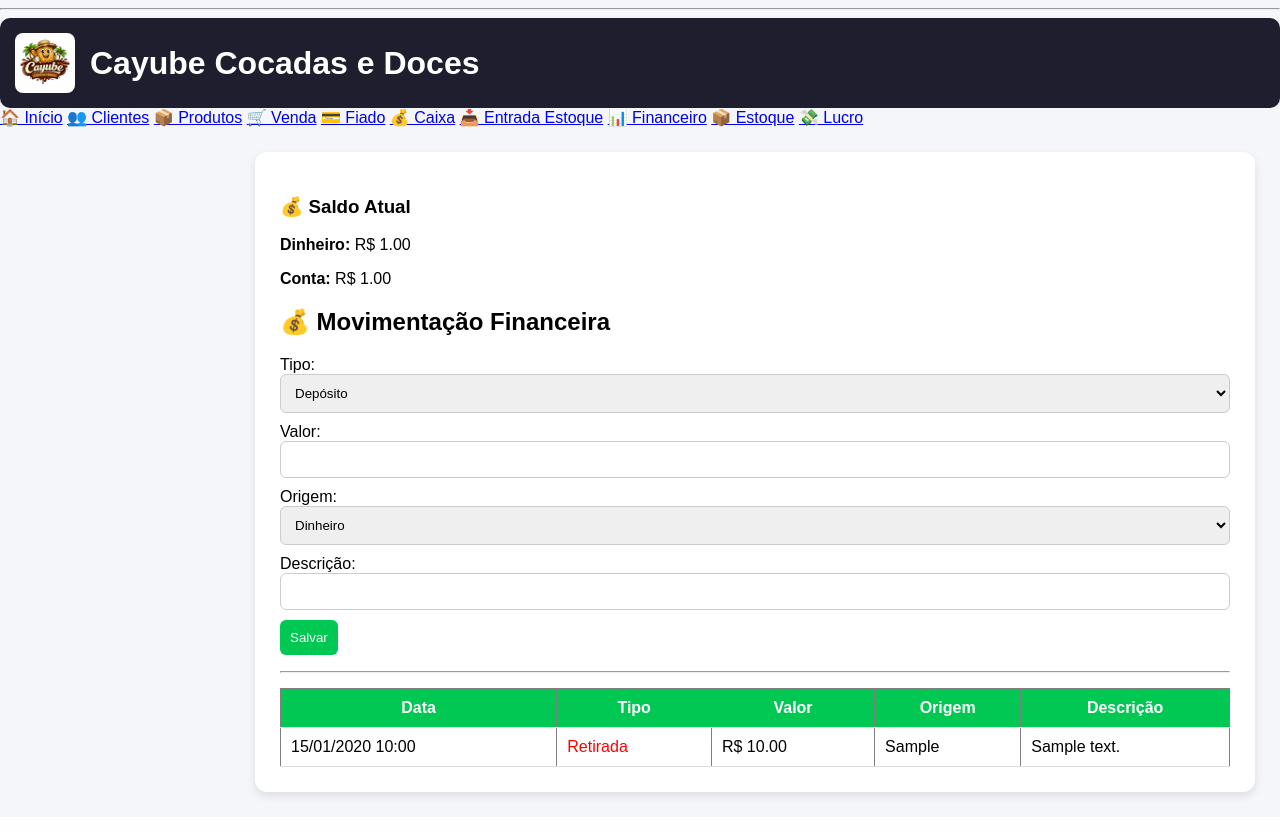
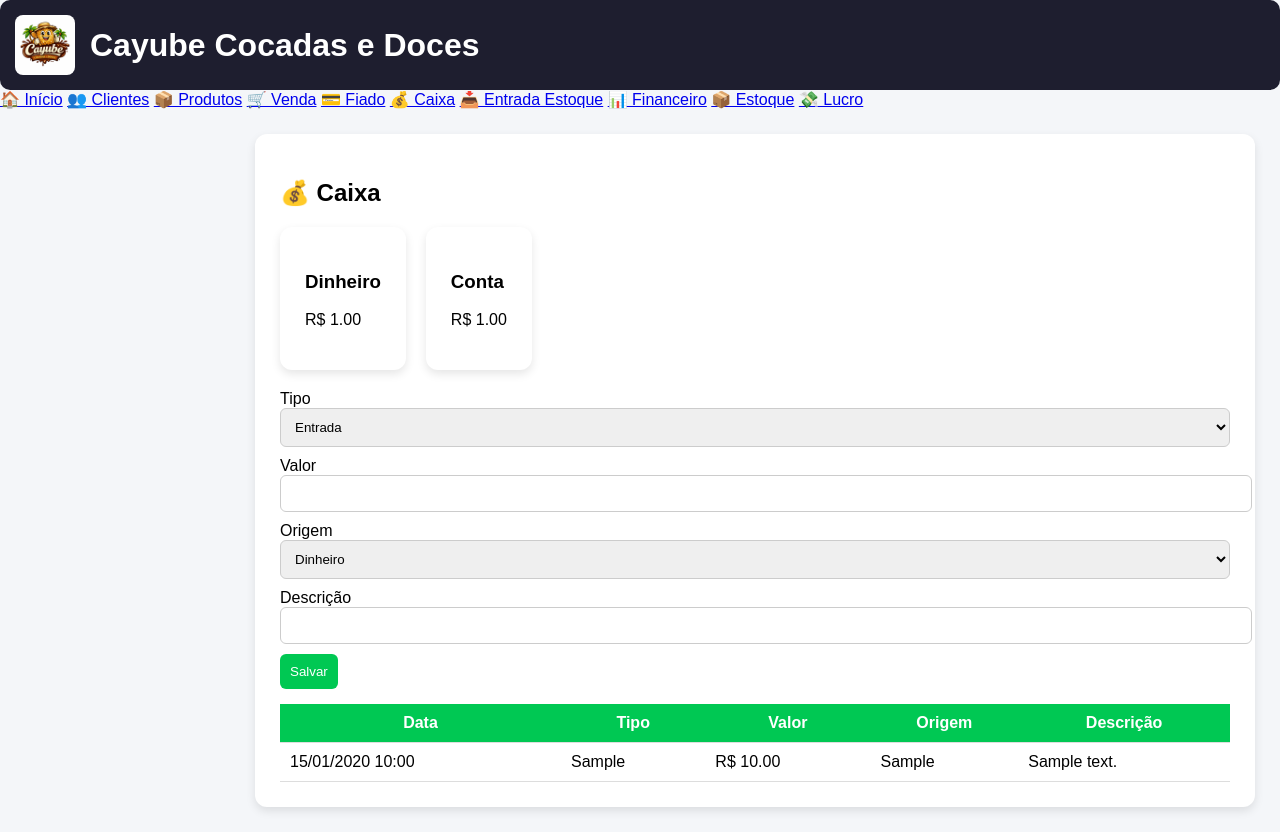
Before and after one commit to bruno210882-arch/erp_cayube, a Flask app: template templates/movimentacao.html in a window 1280 px wide. Before the commit the page ends 802 px from the top, so only its background shows below. Run offline with Flask 3, Linux system fonts and the light colour scheme; the template is opened without the code that fills it: values that come from a table or form of the project are taken from there, others are empty; tables that the repository leaves empty hold one stand-in row (values such as "Sample post").

Commit message:
ajuste html

```diff
--- a/templates/movimentacao.html
+++ b/templates/movimentacao.html
@@ -1,43 +1,42 @@
+{% extends 'base.html' %}
+{% block conteudo %}
 
+<h2>💰 Caixa</h2>
 
-<hr>
-{% extends 'base.html' %}
-
-{% block conteudo %}
-<h3>💰 Saldo Atual</h3>
-
-<p><strong>Dinheiro:</strong> R$ {{ "%.2f"|format(saldo.dinheiro) }}</p>
-<p><strong>Conta:</strong> R$ {{ "%.2f"|format(saldo.conta) }}</p>
-
-<h2>💰 Movimentação Financeira</h2>
+<div style="display:flex; gap:20px; margin-bottom:20px;">
+    <div class="card">
+        <h3>Dinheiro</h3>
+        <p>R$ {{ "%.2f"|format(saldo.dinheiro) }}</p>
+    </div>
+    <div class="card">
+        <h3>Conta</h3>
+        <p>R$ {{ "%.2f"|format(saldo.conta) }}</p>
+    </div>
+</div>
 
 <form method="POST">
-
-    <label>Tipo:</label>
-    <select name="tipo">
-        <option value="entrada">Depósito</option>
-        <option value="saida">Retirada</option>
+    <label>Tipo</label>
+    <select name="tipo" required>
+        <option value="entrada">Entrada</option>
+        <option value="saida">Saída</option>
     </select>
 
-    <label>Valor:</label>
+    <label>Valor</label>
     <input type="number" step="0.01" name="valor" required>
 
-    <label>Origem:</label>
-    <select name="origem">
+    <label>Origem</label>
+    <select name="origem" required>
         <option value="dinheiro">Dinheiro</option>
         <option value="conta">Conta</option>
     </select>
 
-    <label>Descrição:</label>
-    <input type="text" name="descricao">
+    <label>Descrição</label>
+    <input type="text" name="descricao" required>
 
     <button type="submit">Salvar</button>
-
 </form>
 
-<hr>
-
-<table border="1" width="100%">
+<table>
     <tr>
         <th>Data</th>
         <th>Tipo</th>
@@ -45,19 +44,10 @@
         <th>Origem</th>
         <th>Descrição</th>
     </tr>
-
     {% for m in movimentos %}
     <tr>
-        <td>{{ m.data.strftime('%d/%m/%Y %H:%M') }}</td>
-
-        <td>
-            {% if m.tipo == 'entrada' %}
-                <span style="color: green;">Depósito</span>
-            {% else %}
-                <span style="color: red;">Retirada</span>
-            {% endif %}
-        </td>
-
+        <td>{{ m.data.strftime('%d/%m/%Y %H:%M') if m.data else '' }}</td>
+        <td>{{ m.tipo }}</td>
         <td>R$ {{ "%.2f"|format(m.valor) }}</td>
         <td>{{ m.origem }}</td>
         <td>{{ m.descricao }}</td>
```
Also changed, not shown: templates/relatorio_financeiro.html (+22 -13 lines).
